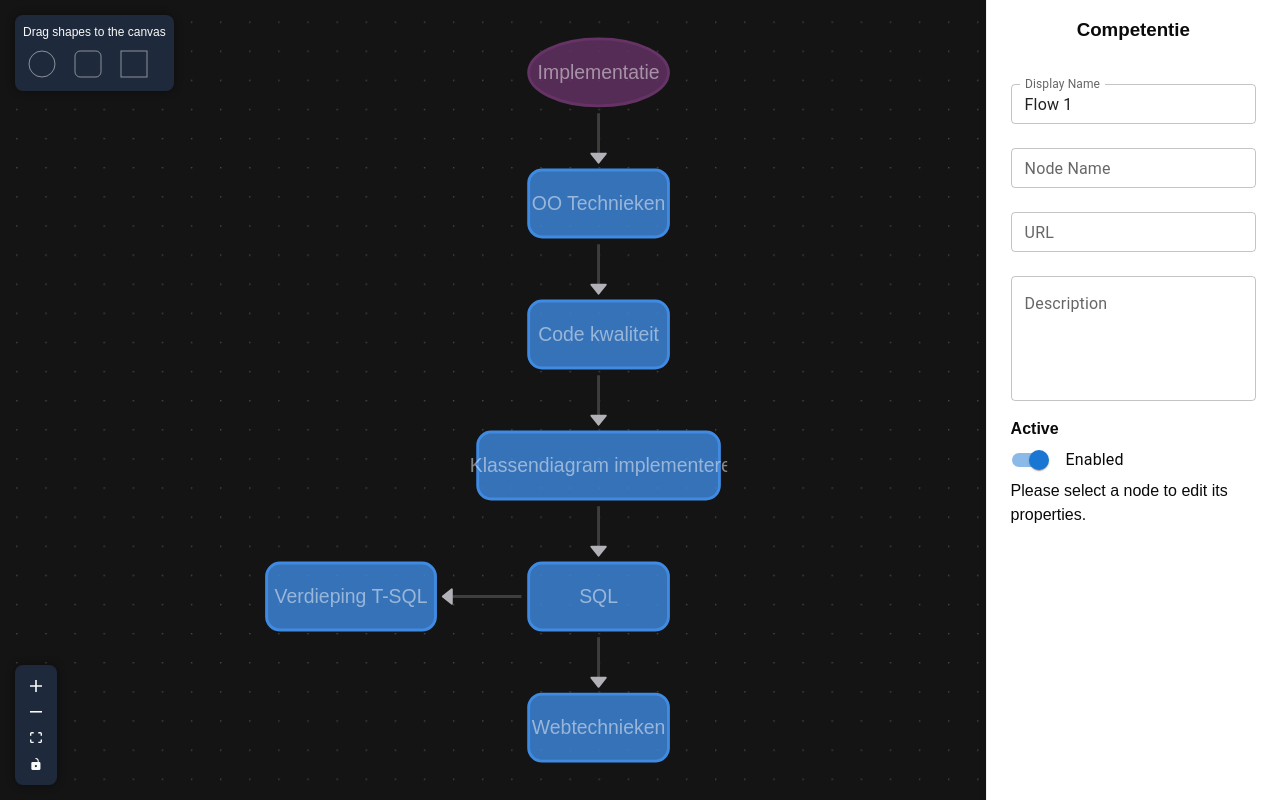
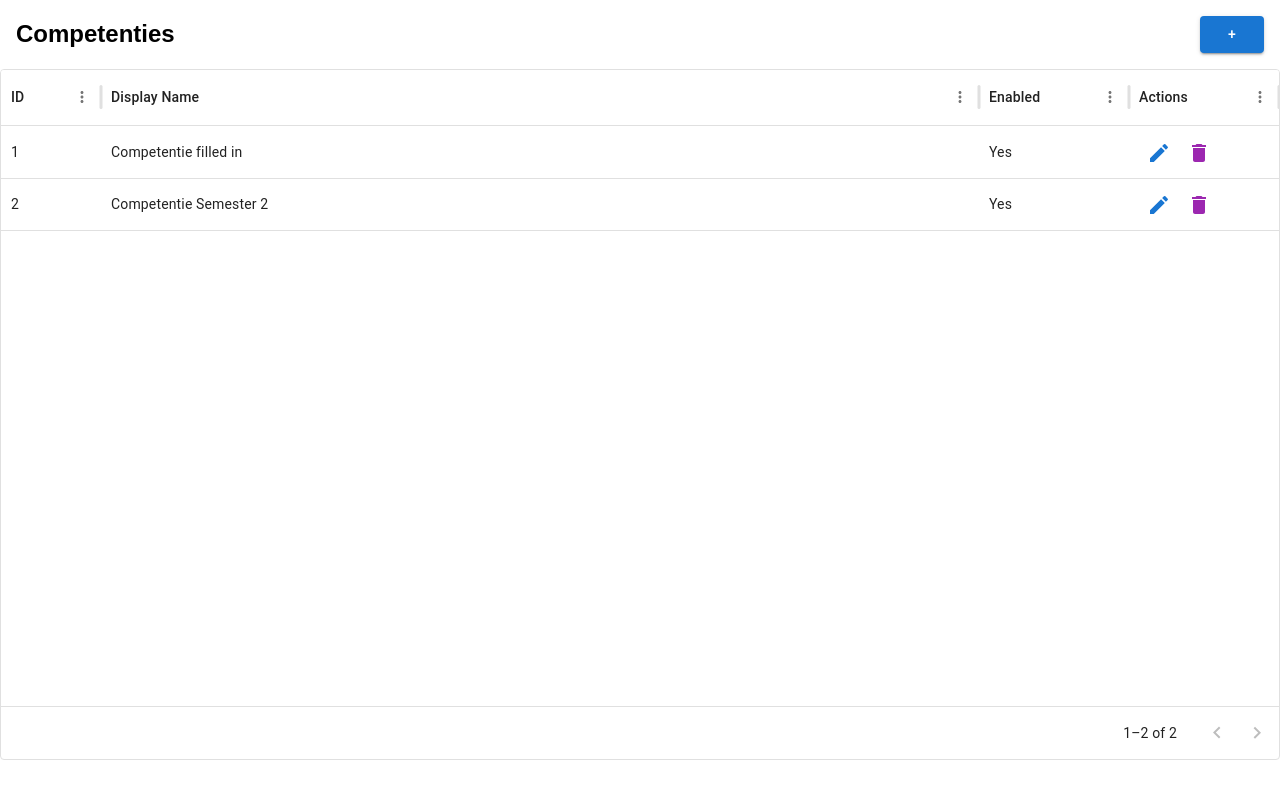
Before and after one commit to Mg-Ozkan/sop, a Next.js app: page /flow/1 in a window 1280 px wide. Built offline with nearby package versions, Linux system fonts and the light colour scheme.

Commit message:
Removed some global styling. Add FlowList component and integrate with FlowContainer; update styles and dependencies. Added functionalty to edit and delete inside the list. Added button to create a new competentie inside the list, it now opens a new competentie view, but there is no save yet.

```diff
--- a/app/globals.scss
+++ b/app/globals.scss
@@ -1,20 +1,20 @@
 :root {
-  --background: #ffffff;
-  --foreground: #171717;
+  --background: white;
+  --foreground: ##1e293b;
 }
 
 @media (prefers-color-scheme: dark) {
   :root {
-    --background: #0a0a0a;
-    --foreground: #ededed;
+    --background: #1e293b;
+    --foreground: white;
   }
 }
 
-html,
-body {
-  max-width: 100vw;
-  overflow-x: hidden;
-}
+// html,
+// body {
+//   max-width: 100vw;
+//   overflow-x: hidden;
+// }
 
 body {
   color: var(--foreground);
@@ -30,13 +30,13 @@ body {
   margin: 0;
 }
 
-a {
-  color: inherit;
-  text-decoration: none;
-}
+// a {
+//   color: inherit;
+//   text-decoration: none;
+// }
 
-@media (prefers-color-scheme: dark) {
-  html {
-    color-scheme: dark;
-  }
-}
+// @media (prefers-color-scheme: dark) {
+//   html {
+//     color-scheme: dark;
+//   }
+// }
--- /dev/null
+++ b/components/management/flows/FlowList.tsx
@@ -0,0 +1,98 @@
+"use client";
+
+import React from "react";
+import { DataGrid, GridColDef, GridRowParams, GridRenderCellParams } from "@mui/x-data-grid";
+import { Button, IconButton } from "@mui/material";
+import EditIcon from "@mui/icons-material/Edit";
+import DeleteIcon from "@mui/icons-material/Delete";
+import { FlowDefinition } from "@/components/types/FlowDefinition";
+
+import "./css/FlowList.scss";
+
+interface FlowListProps {
+  definitions: FlowDefinition[];
+  onEdit: (id: number) => void;
+  onAdd: () => void;
+  onDelete: (id: number) => void;
+}
+
+export const FlowList: React.FC<FlowListProps> = ({ definitions, onEdit, onAdd, onDelete }) => {
+  const columns: GridColDef[] = [
+    { field: "id", headerName: "ID", width: 100 },
+    { field: "displayName", headerName: "Display Name", flex: 1 },
+    {
+      field: "isEnabled",
+      headerName: "Enabled",
+      width: 150,
+      renderCell: (params) => (params.value ? "Yes" : "No"),
+    },
+    {
+      field: "actions",
+      headerName: "Actions",
+      width: 150,
+      sortable: false,
+      filterable: false,
+      renderCell: (params: GridRenderCellParams) => (
+        <>
+          <IconButton
+            color="primary"
+            aria-label="edit"
+            onClick={(event) => {
+              event.stopPropagation(); // Prevents the row click event
+              onEdit(params.row.id);
+            }}
+          >
+            <EditIcon />
+          </IconButton>
+          <IconButton
+            color="secondary"
+            aria-label="delete"
+            onClick={(event) => {
+              event.stopPropagation(); // Prevents the row click event
+              onDelete(params.row.id);
+            }}
+          >
+            <DeleteIcon />
+          </IconButton>
+        </>
+      ),
+    },
+  ];
+
+  const handleRowClick = (params: GridRowParams) => {
+    const id = params.row.id as number;
+    onEdit(id);
+  };
+
+  return (
+    <div
+      style={{
+        height: "95%",
+        width: "100%",
+        display: "flex",
+        flexDirection: "column",
+      }}
+    >
+    <div className="header">
+        <h2>Competenties</h2>
+        <Button
+          variant="contained"
+          color="primary"
+          onClick={onAdd}
+          style={{ alignSelf: "end" }}
+        >
+          +
+        </Button>
+      </div>
+      <DataGrid
+        style={{ background: "white" }}
+        rows={definitions}
+        columns={columns}
+        pageSizeOptions={[5, 10, 20, 100]}
+        disableRowSelectionOnClick
+        onRowClick={handleRowClick}
+        autoPageSize
+      />
+    </div>
+  );
+};
--- /dev/null
+++ b/components/management/flows/css/flowList.scss
@@ -0,0 +1,6 @@
+.header {
+    display: flex;
+    align-items: center;
+    justify-content: space-between;
+    padding: 16px;
+}
--- a/components/management/flows/flowContainer.tsx
+++ b/components/management/flows/flowContainer.tsx
@@ -1,59 +1,71 @@
 "use client";
 
-import { useMemo, useState } from "react";
+import { useCallback, useMemo, useState } from "react";
 import { FlowDefinition } from "@/components/types/FlowDefinition";
 import { defaultDefinition } from "@/components/portal/flow/initial-elements";
 import { FlowDisplay } from "@/components/portal/flow/FlowDisplay";
+import { ReactFlowProvider } from "@xyflow/react";
+import { FlowList } from "./FlowList";
 
 export type DetailsPageAction = "edit" | "new";
 
-// export interface IDefinitionAction {
-//     id: number | null,
-//     action?: DetailsPageAction
-// }
-
-// export interface IDefinition {
-//     definition: FlowDefinition;
-//     //action?: IDefinitionAction;
-// }
-
 interface RoutingProps {
-    id?: number | null;
+    routeId?: number | null;
   }
 
-export const FlowContainer: React.FC<RoutingProps> = ({ id }) => {
-    const [selectedDefinitionId, setSelectedDefinitionId] = useState<number | null>(id || null);
+export const FlowContainer: React.FC<RoutingProps> = ({ routeId }) => {
+    const [selectedDefinitionId, setSelectedDefinitionId] = useState<number | null>(routeId || null);
+    const [selectedAction, setSelectedAction] = useState<DetailsPageAction | null>(null);
+    const [allDefinitions, setAllDefinitions] = useState<FlowDefinition[]>(defaultDefinition);
 
-    // Get all existing flows to pass it to the FlowList component, this should be an api call
-    const allDefinitions = useMemo(() => (
-        defaultDefinition ? defaultDefinition.filter((d) => d.displayName) : []
-    ), [defaultDefinition]);
-
-    // Get the selected definition. From the action we determine if it is a new definition or an existing one
+    // Get the selected definition based on action
     const selectedDefinition = useMemo(() => {
-        if (selectedDefinitionId === null) {
-            return null;
-        }
-        if (defaultDefinition !== null) {
-            const foundDefinition = defaultDefinition.find((d) => d.id === Number(selectedDefinitionId));
-
-            return foundDefinition || null; // Return null if no match found
+        if (selectedAction === 'new') {
+            // Create a new empty definition
+            return {
+                id: null,
+                displayName: '',
+                isEnabled: true,
+                nodes: [],
+                edges: [],
+            } as FlowDefinition;
+        } else if (selectedAction === 'edit' && selectedDefinitionId !== null) {
+            // Find the existing definition to edit
+            const foundDefinition = allDefinitions.find((d) => d.id === selectedDefinitionId);
+            return foundDefinition || null;
         }
         return null;
-    }, [selectedDefinitionId]);
+    }, [selectedAction, selectedDefinitionId, allDefinitions]);
 
-    const onBack = () => setSelectedDefinitionId(null);
+    const onAdd = () => {
+        setSelectedAction('new');
+        setSelectedDefinitionId(null);
+    };
 
-    return (
-        <>
-            {/* {selectedDefinition === null ? (
-                <FlowList definition={allDefinitions} onEdit={onEdit} onAdd={onAdd}  />
-            ) : ( */}
-                <FlowDisplay
-                    definition={selectedDefinition as FlowDefinition}
-                    onBack={onBack}
-                />
-            {/* )} */}
-        </>
-    );
+    const onEdit = (id: number) => {
+        setSelectedAction('edit');
+        setSelectedDefinitionId(id);
+    };
+
+    const onBack = () => {
+        if (selectedDefinitionId != null) {
+            setSelectedDefinitionId(selectedDefinitionId);
+            setSelectedAction("edit");
+        } else {
+            setSelectedDefinitionId(null);
+            setSelectedAction(null);
+        }
+    };
+
+  return (
+    <>
+      {selectedAction === null ? (
+        <FlowList definitions={allDefinitions} onEdit={onEdit} onAdd={onAdd} onDelete={() => {}} />
+      ) : (
+        <ReactFlowProvider>
+            <FlowDisplay definition={selectedDefinition as FlowDefinition} onBack={onBack} />
+        </ReactFlowProvider>
+      )}
+    </>
+  );
 };
--- a/components/portal/flow/FlowDisplay.tsx
+++ b/components/portal/flow/FlowDisplay.tsx
@@ -1,6 +1,6 @@
 "use client";
 
-import React from "react";
+import React, { useState } from "react";
 import {
   ReactFlow,
   Background,
@@ -45,6 +45,8 @@ const proOptions = { account: "paid-pro", hideAttribution: true };
 export const FlowDisplay: React.FC<FlowDisplayProps> = ({ definition, onBack }) => {
   const [selectedDefinition, setSelectedDefinition] = React.useState<FlowDefinition | null>(definition);
   const [selectedNode, setSelectedNode] = React.useState<ShapeNode | null>(null);
+  //const [currentDefinition, setCurrentDefinition] = useState<FlowDefinition | null>(definition);
+
   const { screenToFlowPosition, setNodes } = useReactFlow<ShapeNode>();
 
   const onSelectionChange = React.useCallback(
--- a/components/portal/flow/initial-elements.ts
+++ b/components/portal/flow/initial-elements.ts
@@ -158,9 +158,16 @@ export const defaultEdges: Edge[] = [
 export const defaultDefinition: FlowDefinition[] = [
   {
     id: 1,
-    displayName: "Flow 1",
+    displayName: "Competentie filled in",
     isEnabled: true,
     nodes: defaultNodes,
     edges: defaultEdges
+  },
+  {
+    id: 2,
+    displayName: "Competentie Semester  2",
+    isEnabled: true,
+    nodes: [],
+    edges: []
   }
 ];
--- a/package.json
+++ b/package.json
@@ -11,7 +11,9 @@
   "dependencies": {
     "@emotion/react": "^11.13.5",
     "@emotion/styled": "^11.13.5",
+    "@mui/icons-material": "^6.2.0",
     "@mui/material": "^6.1.9",
+    "@mui/x-data-grid": "^7.23.1",
     "@xyflow/react": "^12.3.4",
     "next": "15.0.2",
     "react": "^18.3.1",
```
Also changed, not shown: app/competenties/page.tsx (added, +9 -0 lines), 1 other file (tests, documents, lock files or other folders).
